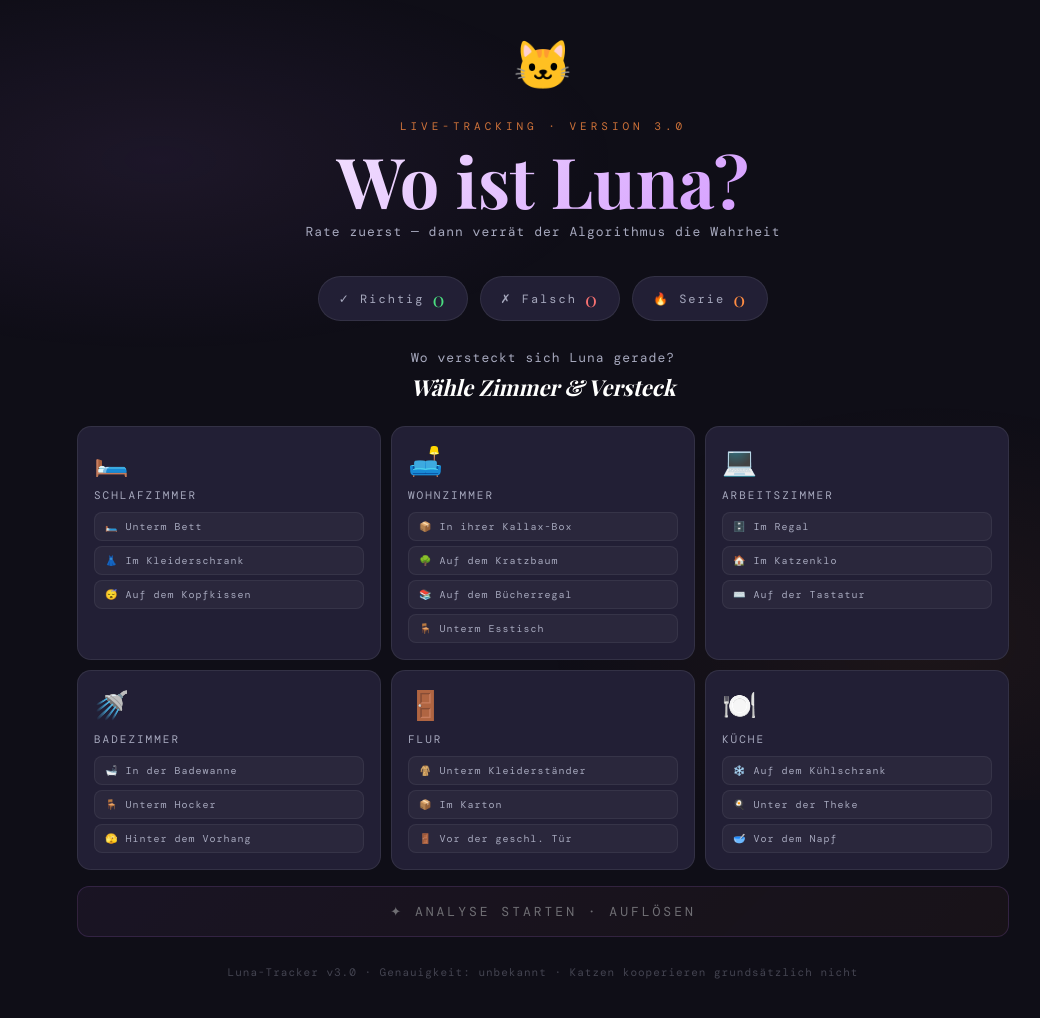
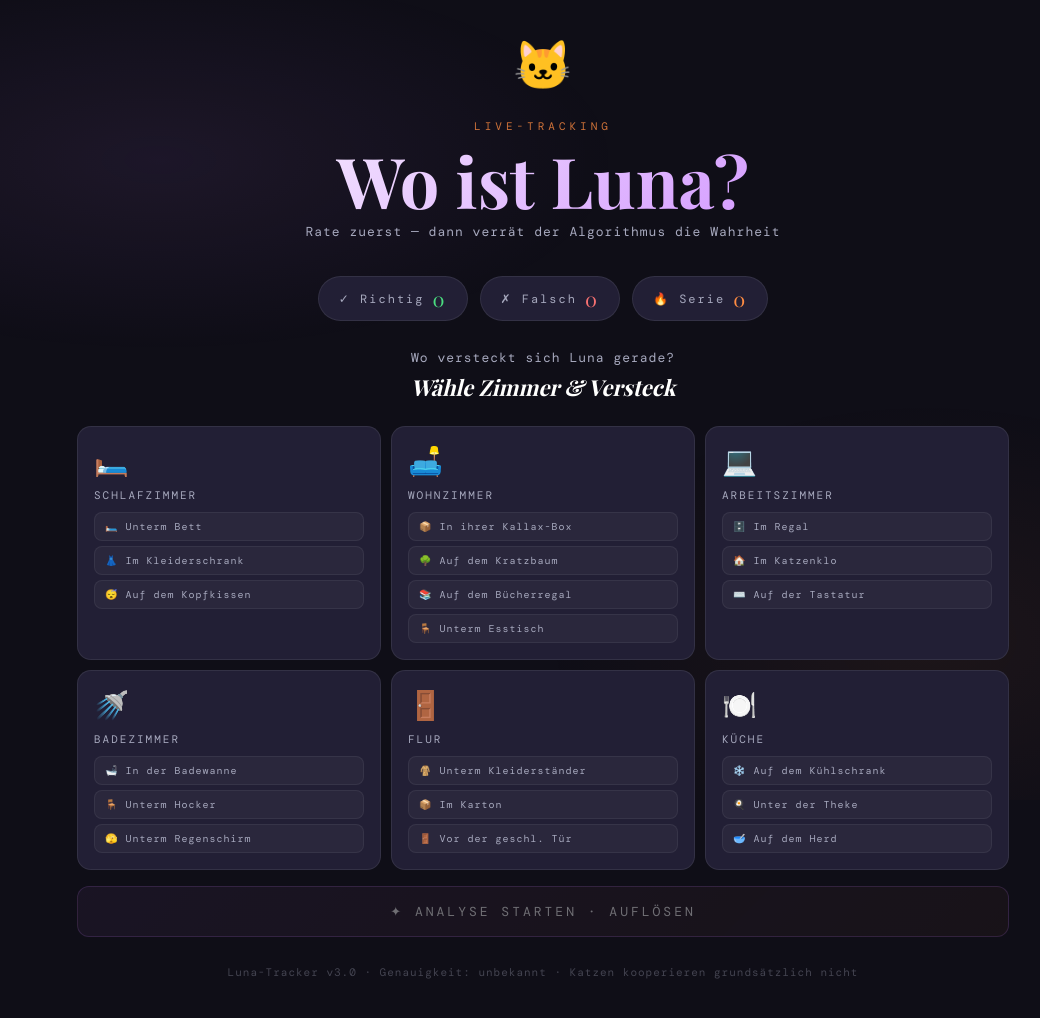
Before and after one commit to BuenoFish/luna-tracker, a plain HTML site: page index.html in a window 1280 px wide. Shown: the whole page, without its empty margins (97-1137 px from the left). Drawn offline with nearby package versions, Linux system fonts and the light colour scheme; a web font is replaced by a local one.

Commit message:
Update index.html

```diff
--- a/index.html
+++ b/index.html
@@ -185,7 +185,7 @@
 
   <header class="header">
     <span class="cat-emoji">🐱</span>
-    <p class="eyebrow">Live-Tracking · Version 3.0</p>
+    <p class="eyebrow">Live-Tracking</p>
     <h1>Wo ist Luna?</h1>
     <p class="subtitle">Rate zuerst — dann verrät der Algorithmus die Wahrheit</p>
   </header>
@@ -314,12 +314,12 @@
     arbeitszimmer: { label:'Arbeitszimmer', icon:'💻', spots:[
       { name:'Im Regal',          emoji:'🗄️', quip:'Zwischen die Ordner gequetscht. Archiviert sich als "Wichtige Akte — nicht anfassen".' },
       { name:'Im Katzenklo',      emoji:'🏠', quip:'Im Katzenklo und möchte allein sein. Bitte klopfen.' },
-      { name:'Auf der Tastatur',  emoji:'⌨️', quip:'Auf der Tastatur. Das letzte E-Mail hat sie gesendet. Der Chef hat geantwortet.' },
+      { name:'Auf der Tastatur',  emoji:'⌨️', quip:'Auf der Tastatur. Unterricht vorbereiten. Morgen wird witzig.' },
     ]},
     badezimmer: { label:'Badezimmer', icon:'🚿', spots:[
       { name:'In der Badewanne',   emoji:'🛁', quip:'In der Badewanne — trocken natürlich. Schaut dich an als wärst du der Gast.' },
       { name:'Unterm Hocker',      emoji:'🪑', quip:'Unter den Hocker gepresst. Kleinstmögliche Fläche. Maximale Mystik.' },
-      { name:'Hinter dem Vorhang', emoji:'🫣', quip:'Hinter dem Duschvorhang. Sie weiß, dass du sie siehst. Bewegt sich trotzdem nicht.' },
+      { name:'Unterm Regenschirm', emoji:'🫣', quip:'Trocken um jeden Preis!' },
     ]},
     flur: { label:'Flur', icon:'🚪', spots:[
       { name:'Unterm Kleiderständer', emoji:'🧥', quip:'Von Jacken umgeben. Perfekte Tarnung. Fast unsichtbar. Fast.' },
@@ -329,7 +329,7 @@
     kueche: { label:'Küche', icon:'🍽️', spots:[
       { name:'Auf dem Kühlschrank', emoji:'❄️', quip:'Auf dem Kühlschrank — wärmstes Plätzchen. Schaut auf alles herab.' },
       { name:'Unter der Theke',     emoji:'🍳', quip:'Unter der Theke, positioniert für Essensreste die "zufällig" fallen.' },
-      { name:'Vor dem Napf',        emoji:'🥣', quip:'Sitzt vor dem Napf. Halbvoll. Sie lügt mit den Augen.' },
+      { name:'Auf dem Herd',        emoji:'🥣', quip:'Was richt hier so verbrannt?' },
     ]},
   };
 
```
